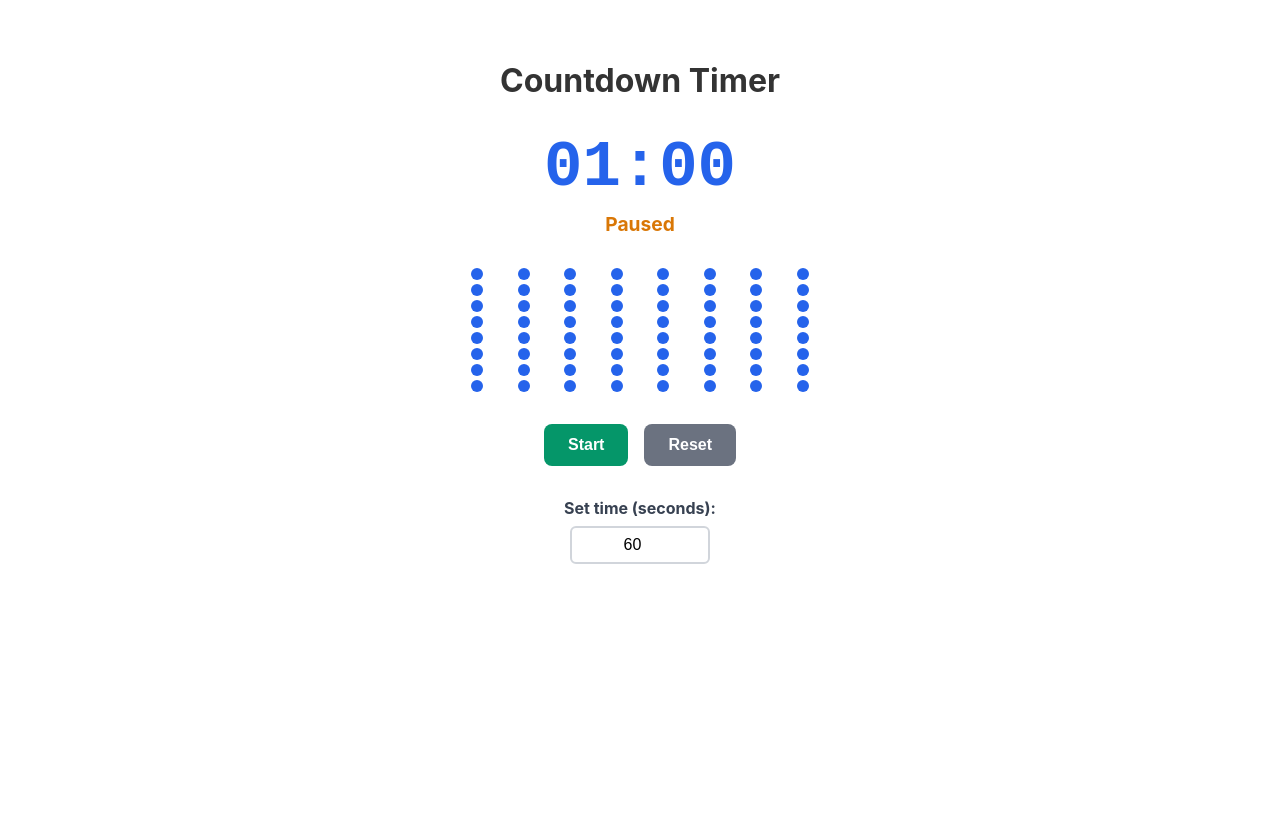
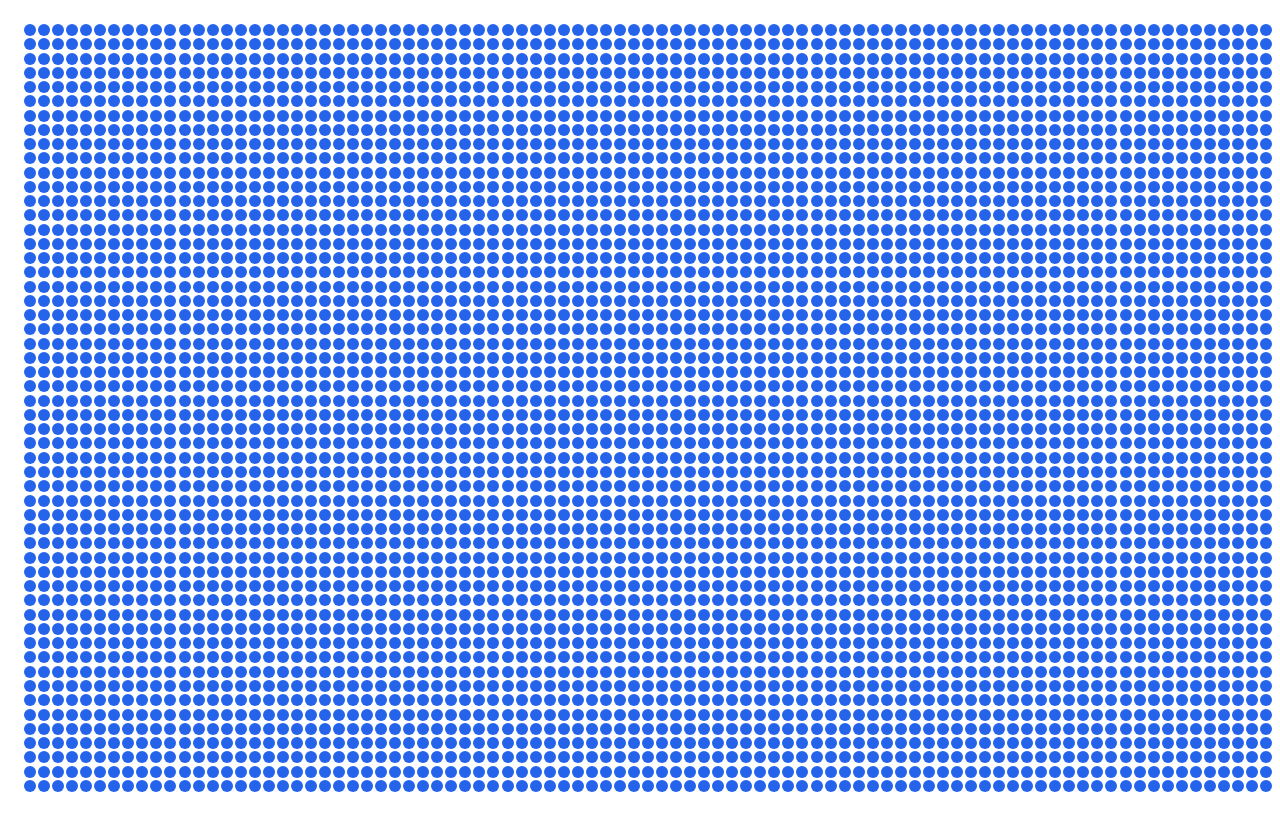
Before and after one commit to byw/untime, a SvelteKit app: page / in a window 1280 px wide. Built offline with nearby package versions, Linux system fonts and the light colour scheme.

Commit message:
Fix grid pause trigger and countdown logic

```diff
--- a/src/routes/+page.svelte
+++ b/src/routes/+page.svelte
@@ -1,38 +1,35 @@
 <script lang="ts">
 	// State management using Svelte 5 syntax
-	let timeLeft = $state(60); // Default 60 seconds countdown
-	let initialTime = $state(60); // Track the initial time for percentage calculation
-	let isRunning = $state(false);
-	let intervalId = $state<number | null>(null);
 	let screenWidth = $state(0);
+	let screenHeight = $state(0);
 	let totalDots = $state(0); // Start with 0 to prevent flash
 	let gridCols = $state(10); // Track number of columns for perfect grid
-
-	// Initialize from localStorage on client side
-	if (typeof window !== 'undefined') {
-		timeLeft = parseInt(localStorage.getItem('timer_timeLeft') || '60');
-		initialTime = timeLeft; // Set initial time to current timeLeft
-	}
-
-	// Persist timeLeft to localStorage whenever it changes
-	$effect(() => {
-		if (typeof window !== 'undefined') {
-			localStorage.setItem('timer_timeLeft', timeLeft.toString());
-		}
-	});
+	let isRunning = $state(false); // Track if timer is running
+	let timeLeft = $state(60); // Time remaining in seconds
+	let initialTime = $state(60); // Initial time for percentage calculation
+	let intervalId = $state<number | null>(null);
 
 	// Calculate responsive dot count based on screen size
 	function calculateDotCount() {
 		if (typeof window !== 'undefined') {
 			screenWidth = window.innerWidth;
-			// Base calculation: 1 dot per 20px of screen width, minimum 50, maximum 400
-			const baseDots = Math.max(50, Math.min(400, Math.floor(screenWidth / 20)));
+			screenHeight = window.innerHeight;
 
-			// Calculate grid dimensions to ensure perfect rectangle
-			const cols = Math.ceil(Math.sqrt(baseDots));
-			const rows = Math.ceil(baseDots / cols);
-			gridCols = cols; // Store the exact number of columns
-			totalDots = cols * rows; // This ensures a perfect rectangle
+			// Calculate grid based on dot size and spacing
+			const dotSize = 12; // dot width/height
+			const gap = 2; // gap between dots
+			const padding = 16; // padding from edges (1rem = 16px)
+
+			// Calculate available space
+			const availableWidth = screenWidth - (padding * 2);
+			const availableHeight = screenHeight - (padding * 2);
+
+			// Calculate how many dots fit in each dimension
+			const cols = Math.floor(availableWidth / (dotSize + gap));
+			const rows = Math.floor(availableHeight / (dotSize + gap));
+
+			gridCols = cols;
+			totalDots = cols * rows;
 		}
 	}
 
@@ -50,71 +47,47 @@
 		}
 	});
 
-	// Functions for timer control
-	function startTimer() {
-		if (!isRunning) {
+	// Handle click to toggle timer
+	function toggleTimer() {
+		if (isRunning) {
+			// Stop timer
+			isRunning = false;
+			if (intervalId) {
+				clearInterval(intervalId);
+				intervalId = null;
+			}
+		} else {
+			// Start timer
 			isRunning = true;
+
+			// Calculate interval so one dot dims at a time
+			const intervalMs = (initialTime * 1000) / totalDots;
+
 			intervalId = setInterval(() => {
 				if (timeLeft > 0) {
-					timeLeft--;
+					timeLeft -= intervalMs / 1000; // Decrease by the interval amount
+					if (timeLeft < 0) timeLeft = 0; // Don't go below 0
 				} else {
-					stopTimer();
-				}
-			}, 1000);
-		}
-	}
-
-	function pauseTimer() {
-		if (isRunning) {
+					// Timer finished
 					isRunning = false;
 					if (intervalId) {
 						clearInterval(intervalId);
 						intervalId = null;
 					}
 				}
-	}
-
-	function resetTimer() {
-		pauseTimer();
-		timeLeft = initialTime;
-	}
-
-	function stopTimer() {
-		isRunning = false;
-		if (intervalId) {
-			clearInterval(intervalId);
-			intervalId = null;
+			}, intervalMs);
 		}
 	}
-
-	// Format time display
-	function formatTime(seconds: number): string {
-		const mins = Math.floor(seconds / 60);
-		const secs = seconds % 60;
-		return `${mins.toString().padStart(2, '0')}:${secs.toString().padStart(2, '0')}`;
-	}
 </script>
-
-<main class="container">
-	<h1>Countdown Timer</h1>
-
-	<div class="timer-display">
-		<div class="time">{formatTime(timeLeft)}</div>
-		<div class="status">
-			{#if isRunning}
-				<span class="running">Running</span>
-			{:else if timeLeft === 0}
-				<span class="finished">Finished!</span>
-			{:else}
-				<span class="paused">Paused</span>
-			{/if}
-		</div>
-	</div>
 
 {#if totalDots > 0}
 	<div
 		class="dots-grid"
 		style="grid-template-columns: repeat({gridCols}, 1fr);"
+		on:click={toggleTimer}
+		role="button"
+		tabindex="0"
+		on:keydown={(e) => e.key === ' ' && toggleTimer()}
 	>
 		{#each Array(totalDots) as _, i}
 			{@const elapsedPercentage = (initialTime - timeLeft) / initialTime}
@@ -122,186 +95,29 @@
 			<div
 				class="dot"
 				class:dimmed={i < dotsToDim}
-					style="opacity: {i >= dotsToDim ? 1 : 0.2}"
 			></div>
 		{/each}
 	</div>
 {/if}
 
-	<div class="controls">
-		{#if !isRunning && timeLeft > 0}
-			<button on:click={startTimer} class="btn btn-start">
-				Start
-			</button>
-		{:else if isRunning}
-			<button on:click={pauseTimer} class="btn btn-pause">
-				Pause
-			</button>
-		{/if}
-
-		<button on:click={resetTimer} class="btn btn-reset">
-			Reset
-		</button>
-	</div>
-
-	<div class="input-section">
-		<label for="timeInput">Set time (seconds):</label>
-		<input
-			id="timeInput"
-			type="number"
-			min="1"
-			max="3600"
-			value={timeLeft}
-			on:input={(e) => {
-				if (!isRunning) {
-					const newTime = parseInt(e.currentTarget.value) || 60;
-					timeLeft = newTime;
-					initialTime = newTime;
-				}
-			}}
-		/>
-	</div>
-</main>
-
 <style>
-	.container {
-		max-width: 400px;
-		margin: 0 auto;
-		padding: 2rem;
-		text-align: center;
-		font-family: -apple-system, BlinkMacSystemFont, 'Segoe UI', Roboto, sans-serif;
-	}
-
-	h1 {
-		color: #333;
-		margin-bottom: 2rem;
-	}
-
-	.timer-display {
-		margin-bottom: 2rem;
-	}
-
-	.time {
-		font-size: 4rem;
-		font-weight: bold;
-		color: #2563eb;
-		margin-bottom: 0.5rem;
-		font-family: 'Courier New', monospace;
-	}
-
-	.status {
-		font-size: 1.2rem;
-		margin-bottom: 1rem;
-	}
-
-	.running {
-		color: #059669;
-		font-weight: bold;
-	}
-
-	.paused {
-		color: #d97706;
-		font-weight: bold;
-	}
-
-	.finished {
-		color: #dc2626;
-		font-weight: bold;
-	}
-
-	.controls {
-		display: flex;
-		gap: 1rem;
-		justify-content: center;
-		margin-bottom: 2rem;
-	}
-
-	.btn {
-		padding: 0.75rem 1.5rem;
-		border: none;
-		border-radius: 0.5rem;
-		font-size: 1rem;
-		font-weight: bold;
-		cursor: pointer;
-		transition: all 0.2s ease;
-	}
-
-	.btn:hover {
-		transform: translateY(-2px);
-		box-shadow: 0 4px 12px rgba(0, 0, 0, 0.15);
-	}
-
-	.btn-start {
-		background-color: #059669;
-		color: white;
-	}
-
-	.btn-start:hover {
-		background-color: #047857;
-	}
-
-	.btn-pause {
-		background-color: #d97706;
-		color: white;
-	}
-
-	.btn-pause:hover {
-		background-color: #b45309;
-	}
-
-	.btn-reset {
-		background-color: #6b7280;
-		color: white;
-	}
-
-	.btn-reset:hover {
-		background-color: #4b5563;
-	}
-
-	.input-section {
-		display: flex;
-		flex-direction: column;
-		align-items: center;
-		gap: 0.5rem;
-	}
-
-	.input-section label {
-		font-weight: bold;
-		color: #374151;
-	}
-
-	.input-section input {
-		padding: 0.5rem;
-		border: 2px solid #d1d5db;
-		border-radius: 0.375rem;
-		font-size: 1rem;
-		width: 120px;
-		text-align: center;
-	}
-
-	.input-section input:focus {
-		outline: none;
-		border-color: #2563eb;
-		box-shadow: 0 0 0 3px rgba(37, 99, 235, 0.1);
-	}
-
 	.dots-grid {
 		display: grid;
-		gap: 0.25rem;
-		margin: 2rem 0;
-		max-width: 90vw;
-		margin-left: auto;
-		margin-right: auto;
-		padding: 0 1rem;
-		justify-items: center;
+		gap: 2px;
+		width: 100vw;
+		height: 100vh;
+		padding: 1rem;
+		box-sizing: border-box;
+		cursor: pointer;
 	}
 
 	.dot {
-		width: clamp(6px, 1.5vw, 12px);
-		height: clamp(6px, 1.5vw, 12px);
+		width: 12px;
+		height: 12px;
 		border-radius: 50%;
 		background-color: #2563eb;
-		transition: opacity 0.3s ease;
+		justify-self: center;
+		align-self: center;
 	}
 
 	.dot.dimmed {
```
Lines whose indentation alone changed are shown as unchanged.
